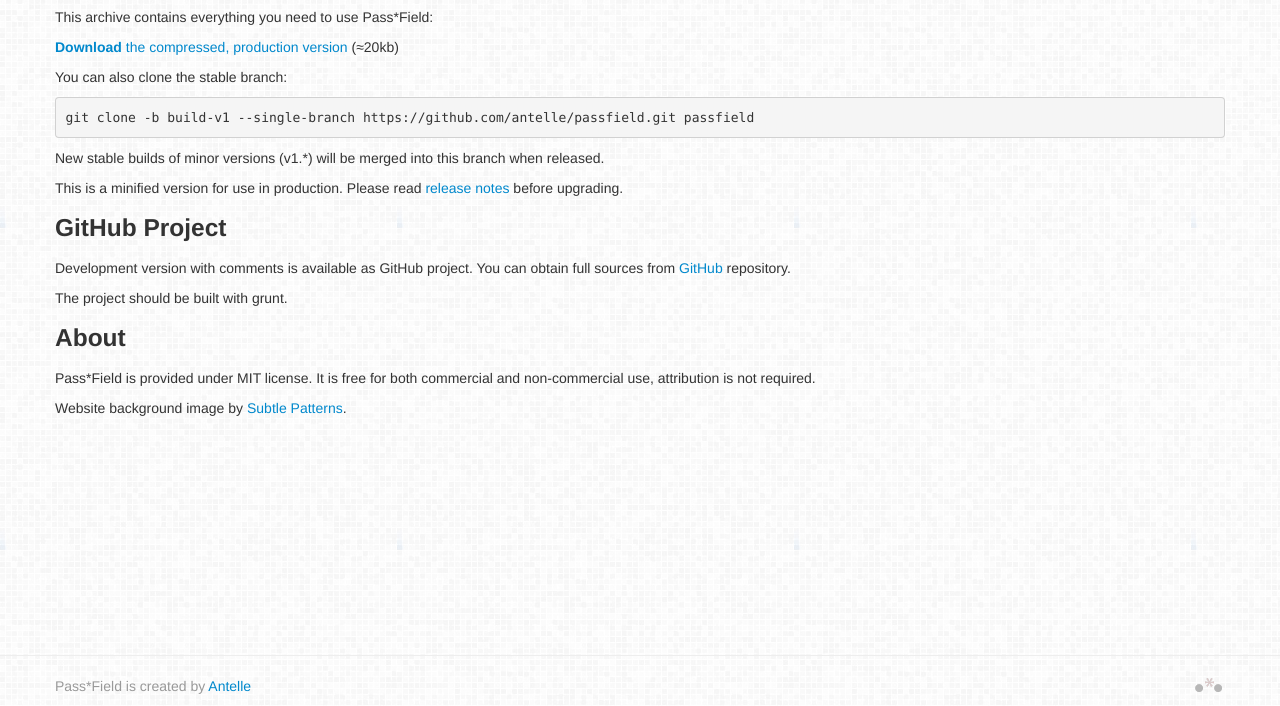
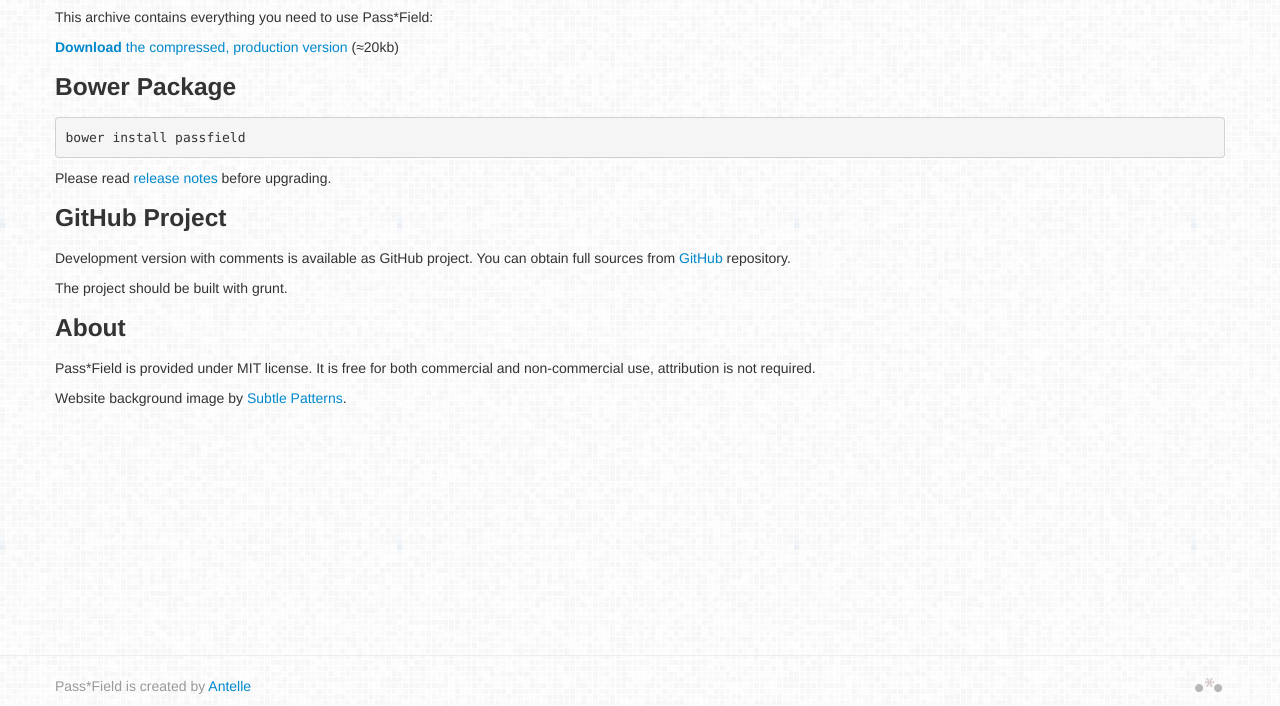
Before and after one commit to antelle/passfield, a plain HTML site: page download.html in a window 1280 px wide. Shown: the part 94-800 px from the top of the page. Drawn offline with Linux system fonts and the light colour scheme.

Commit message:
download info update

```diff
--- a/download.html
+++ b/download.html
@@ -43,10 +43,10 @@
                 <div class="span12">
                     <h1>Pass*Field Downloads</h1>
                     <p>This archive contains everything you need to use Pass*Field:</p>
-                    <p><a href="https://github.com/antelle/passfield/archive/build-v1.zip"><strong>Download</strong> the compressed, production version</a> (≈20kb)</p>
-                    <p>You can also clone the stable branch: <pre>git clone -b build-v1 --single-branch https://github.com/antelle/passfield.git passfield</pre></p>
-                    <p>New stable builds of minor versions (v1.*) will be merged into this branch when released.</p>
-                    <p>This is a minified version for use in production. Please read <a href="https://github.com/antelle/passfield/blob/master/release-notes.md">release notes</a> before upgrading.</p>
+                    <p><a href="https://github.com/antelle/passfield/releases"><strong>Download</strong> the compressed, production version</a> (≈20kb)</p>
+                    <h3>Bower Package</h3>
+                    <p><pre>bower install passfield</pre></p>
+                    <p>Please read <a href="https://github.com/antelle/passfield/blob/master/release-notes.md">release notes</a> before upgrading.</p>
                     <h3>GitHub Project</h3>
                     <p>Development version with comments is available as GitHub project. You can obtain full sources from <a href="https://github.com/antelle/passfield">GitHub</a> repository.</p>
                     <p>The project should be built with grunt.</p>
```
